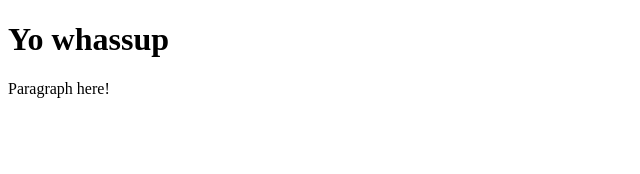
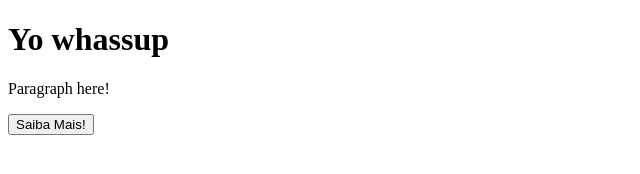
Before and after one commit to Fabricio-source/Git_Em_30_min, a plain HTML site: page index.html in a window 1280 px wide. Shown: the whole page, without its empty margins (0-640 px from the left). Drawn offline with Linux system fonts and the light colour scheme.

Commit message:
coloquei botão de saiba mais

```diff
--- a/index.html
+++ b/index.html
@@ -9,5 +9,6 @@
   <body>
     <h1>Yo whassup</h1>
     <p>Paragraph here!</p>
+    <button>Saiba Mais!</button>
   </body>
 </html>
```
